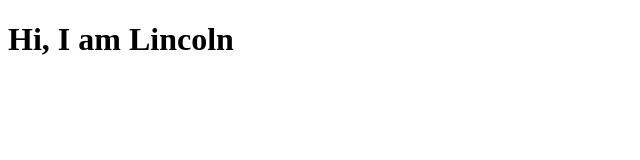
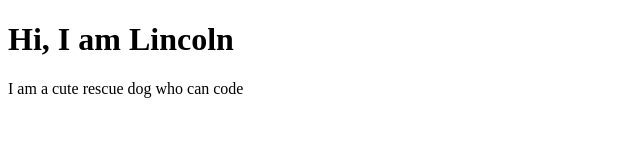
Before and after one commit to charmcity-code/lincoln-portfolio, a plain HTML site: page index.html in a window 1280 px wide. Shown: the whole page, without its empty margins (0-640 px from the left). Drawn offline with Linux system fonts and the light colour scheme.

Commit message:
edit index.html

```diff
--- a/index.html
+++ b/index.html
@@ -7,5 +7,6 @@
   </head>
   <body>
     <h1>Hi, I am Lincoln</h1>
+    <p>I am a cute rescue dog who can code</p>
   </body>
 </html>
```
